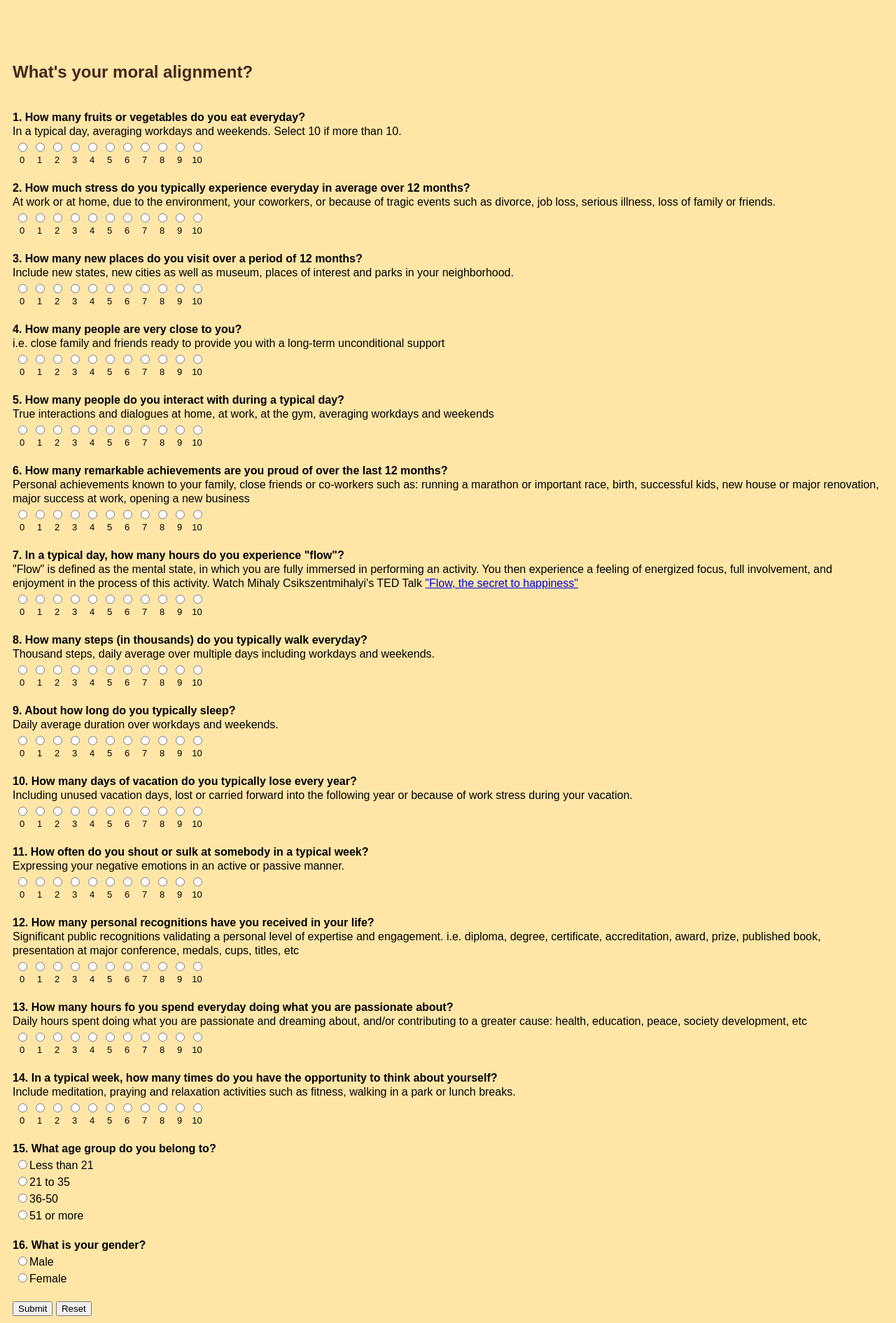
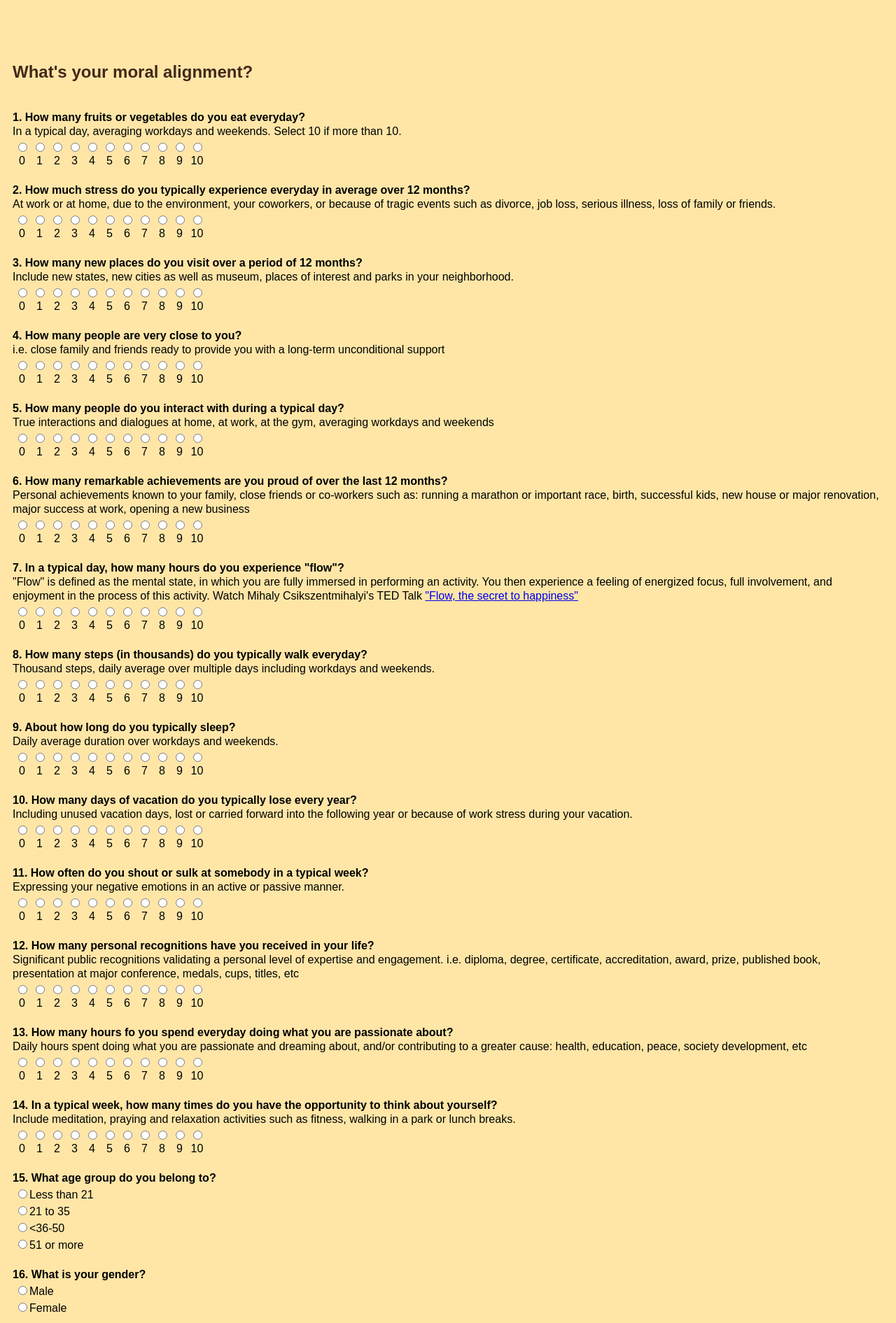
Before and after one commit to hancee/moral_alignment_quiz, a Flask app: page / in a window 1280 px wide. Shown: the top 1891 px of the page at 70% size. Run offline with Flask 2, Linux system fonts and the light colour scheme.

Commit message:
Add files via upload

```diff
--- a/templates/home.html
+++ b/templates/home.html
@@ -31,17 +31,17 @@ table.grid {
                 <td><input type='radio' name='fruits_veggies' value=5 required> </td>
             </tr>
             <tr>
-                <td><center><font size='-1.5'>0</font></center></td>
-                <td><center><font size='-1.5'>1</font></center></td>
-                <td><center><font size='-1.5'>2</font></center></td>
-                <td><center><font size='-1.5'>3</font></center></td>
-                <td><center><font size='-1.5'>4</font></center></td>
-                <td><center><font size='-1.5'>5</font></center></td>
-                <td><center><font size='-1.5'>6</font></center></td>
-                <td><center><font size='-1.5'>7</font></center></td>
-                <td><center><font size='-1.5'>8</font></center></td>
-                <td><center><font size='-1.5'>9</font></center></td>
-                <td><center><font size='-1.5'>10</font></center></td>
+                <td><center>0</font></center></td>
+                <td><center>1</font></center></td>
+                <td><center>2</font></center></td>
+                <td><center>3</font></center></td>
+                <td><center>4</font></center></td>
+                <td><center>5</font></center></td>
+                <td><center>6</font></center></td>
+                <td><center>7</font></center></td>
+                <td><center>8</font></center></td>
+                <td><center>9</font></center></td>
+                <td><center>10</font></center></td>
             </tr>
         </table>
         <br>
@@ -62,17 +62,17 @@ table.grid {
                 <td><input type='radio' name='daily_stress' value=10 required> </td>
             </tr>
             <tr>
-                <td><center><font size='-1.5'>0</font></center></td>
-                <td><center><font size='-1.5'>1</font></center></td>
-                <td><center><font size='-1.5'>2</font></center></td>
-                <td><center><font size='-1.5'>3</font></center></td>
-                <td><center><font size='-1.5'>4</font></center></td>
-                <td><center><font size='-1.5'>5</font></center></td>
-                <td><center><font size='-1.5'>6</font></center></td>
-                <td><center><font size='-1.5'>7</font></center></td>
-                <td><center><font size='-1.5'>8</font></center></td>
-                <td><center><font size='-1.5'>9</font></center></td>
-                <td><center><font size='-1.5'>10</font></center></td>
+                <td><center>0</font></center></td>
+                <td><center>1</font></center></td>
+                <td><center>2</font></center></td>
+                <td><center>3</font></center></td>
+                <td><center>4</font></center></td>
+                <td><center>5</font></center></td>
+                <td><center>6</font></center></td>
+                <td><center>7</font></center></td>
+                <td><center>8</font></center></td>
+                <td><center>9</font></center></td>
+                <td><center>10</font></center></td>
             </tr>
         </table>
         <br>
@@ -93,17 +93,17 @@ table.grid {
                 <td><input type='radio' name='places_visited' value=10 required> </td>
             </tr>
             <tr>
-                <td><center><font size='-1.5'>0</font></center></td>
-                <td><center><font size='-1.5'>1</font></center></td>
-                <td><center><font size='-1.5'>2</font></center></td>
-                <td><center><font size='-1.5'>3</font></center></td>
-                <td><center><font size='-1.5'>4</font></center></td>
-                <td><center><font size='-1.5'>5</font></center></td>
-                <td><center><font size='-1.5'>6</font></center></td>
-                <td><center><font size='-1.5'>7</font></center></td>
-                <td><center><font size='-1.5'>8</font></center></td>
-                <td><center><font size='-1.5'>9</font></center></td>
-                <td><center><font size='-1.5'>10</font></center></td>
+                <td><center>0</font></center></td>
+                <td><center>1</font></center></td>
+                <td><center>2</font></center></td>
+                <td><center>3</font></center></td>
+                <td><center>4</font></center></td>
+                <td><center>5</font></center></td>
+                <td><center>6</font></center></td>
+                <td><center>7</font></center></td>
+                <td><center>8</font></center></td>
+                <td><center>9</font></center></td>
+                <td><center>10</font></center></td>
             </tr>
         </table>
         <br>
@@ -124,17 +124,17 @@ table.grid {
                 <td><input type='radio' name='core_circle' value=10 required> </td>
             </tr>
             <tr>
-                <td><center><font size='-1.5'>0</font></center></td>
-                <td><center><font size='-1.5'>1</font></center></td>
-                <td><center><font size='-1.5'>2</font></center></td>
-                <td><center><font size='-1.5'>3</font></center></td>
-                <td><center><font size='-1.5'>4</font></center></td>
-                <td><center><font size='-1.5'>5</font></center></td>
-                <td><center><font size='-1.5'>6</font></center></td>
-                <td><center><font size='-1.5'>7</font></center></td>
-                <td><center><font size='-1.5'>8</font></center></td>
-                <td><center><font size='-1.5'>9</font></center></td>
-                <td><center><font size='-1.5'>10</font></center></td>
+                <td><center>0</font></center></td>
+                <td><center>1</font></center></td>
+                <td><center>2</font></center></td>
+                <td><center>3</font></center></td>
+                <td><center>4</font></center></td>
+                <td><center>5</font></center></td>
+                <td><center>6</font></center></td>
+                <td><center>7</font></center></td>
+                <td><center>8</font></center></td>
+                <td><center>9</font></center></td>
+                <td><center>10</font></center></td>
             </tr>
         </table>
         <br>
@@ -155,17 +155,17 @@ table.grid {
                 <td><input type='radio' name='social_network' value=10 required> </td>
             </tr>
             <tr>
-                <td><center><font size='-1.5'>0</font></center></td>
-                <td><center><font size='-1.5'>1</font></center></td>
-                <td><center><font size='-1.5'>2</font></center></td>
-                <td><center><font size='-1.5'>3</font></center></td>
-                <td><center><font size='-1.5'>4</font></center></td>
-                <td><center><font size='-1.5'>5</font></center></td>
-                <td><center><font size='-1.5'>6</font></center></td>
-                <td><center><font size='-1.5'>7</font></center></td>
-                <td><center><font size='-1.5'>8</font></center></td>
-                <td><center><font size='-1.5'>9</font></center></td>
-                <td><center><font size='-1.5'>10</font></center></td>
+                <td><center>0</font></center></td>
+                <td><center>1</font></center></td>
+                <td><center>2</font></center></td>
+                <td><center>3</font></center></td>
+                <td><center>4</font></center></td>
+                <td><center>5</font></center></td>
+                <td><center>6</font></center></td>
+                <td><center>7</font></center></td>
+                <td><center>8</font></center></td>
+                <td><center>9</font></center></td>
+                <td><center>10</font></center></td>
             </tr>
         </table>
         <br>
@@ -186,17 +186,17 @@ table.grid {
                 <td><input type='radio' name='achievement' value=10 required> </td>
             </tr>
             <tr>
-                <td><center><font size='-1.5'>0</font></center></td>
-                <td><center><font size='-1.5'>1</font></center></td>
-                <td><center><font size='-1.5'>2</font></center></td>
-                <td><center><font size='-1.5'>3</font></center></td>
-                <td><center><font size='-1.5'>4</font></center></td>
-                <td><center><font size='-1.5'>5</font></center></td>
-                <td><center><font size='-1.5'>6</font></center></td>
-                <td><center><font size='-1.5'>7</font></center></td>
-                <td><center><font size='-1.5'>8</font></center></td>
-                <td><center><font size='-1.5'>9</font></center></td>
-                <td><center><font size='-1.5'>10</font></center></td>
+                <td><center>0</font></center></td>
+                <td><center>1</font></center></td>
+                <td><center>2</font></center></td>
+                <td><center>3</font></center></td>
+                <td><center>4</font></center></td>
+                <td><center>5</font></center></td>
+                <td><center>6</font></center></td>
+                <td><center>7</font></center></td>
+                <td><center>8</font></center></td>
+                <td><center>9</font></center></td>
+                <td><center>10</font></center></td>
             </tr>
         </table>
         <br>
@@ -217,17 +217,17 @@ table.grid {
                 <td><input type='radio' name='flow' value=10 required> </td>
             </tr>
             <tr>
-                <td><center><font size='-1.5'>0</font></center></td>
-                <td><center><font size='-1.5'>1</font></center></td>
-                <td><center><font size='-1.5'>2</font></center></td>
-                <td><center><font size='-1.5'>3</font></center></td>
-                <td><center><font size='-1.5'>4</font></center></td>
-                <td><center><font size='-1.5'>5</font></center></td>
-                <td><center><font size='-1.5'>6</font></center></td>
-                <td><center><font size='-1.5'>7</font></center></td>
-                <td><center><font size='-1.5'>8</font></center></td>
-                <td><center><font size='-1.5'>9</font></center></td>
-                <td><center><font size='-1.5'>10</font></center></td>
+                <td><center>0</font></center></td>
+                <td><center>1</font></center></td>
+                <td><center>2</font></center></td>
+                <td><center>3</font></center></td>
+                <td><center>4</font></center></td>
+                <td><center>5</font></center></td>
+                <td><center>6</font></center></td>
+                <td><center>7</font></center></td>
+                <td><center>8</font></center></td>
+                <td><center>9</font></center></td>
+                <td><center>10</font></center></td>
             </tr>
         </table>
         <br>
@@ -248,17 +248,17 @@ table.grid {
                 <td><input type='radio' name='daily_steps' value=10 required> </td>
             </tr>
             <tr>
-                <td><center><font size='-1.5'>0</font></center></td>
-                <td><center><font size='-1.5'>1</font></center></td>
-                <td><center><font size='-1.5'>2</font></center></td>
-                <td><center><font size='-1.5'>3</font></center></td>
-                <td><center><font size='-1.5'>4</font></center></td>
-                <td><center><font size='-1.5'>5</font></center></td>
-                <td><center><font size='-1.5'>6</font></center></td>
-                <td><center><font size='-1.5'>7</font></center></td>
-                <td><center><font size='-1.5'>8</font></center></td>
-                <td><center><font size='-1.5'>9</font></center></td>
-                <td><center><font size='-1.5'>10</font></center></td>
+                <td><center>0</font></center></td>
+                <td><center>1</font></center></td>
+                <td><center>2</font></center></td>
+                <td><center>3</font></center></td>
+                <td><center>4</font></center></td>
+                <td><center>5</font></center></td>
+                <td><center>6</font></center></td>
+                <td><center>7</font></center></td>
+                <td><center>8</font></center></td>
+                <td><center>9</font></center></td>
+                <td><center>10</font></center></td>
             </tr>
         </table>
         <br>
@@ -279,17 +279,17 @@ table.grid {
                 <td><input type='radio' name='sleep_hours' value=10 required> </td>
             </tr>
             <tr>
-                <td><center><font size='-1.5'>0</font></center></td>
-                <td><center><font size='-1.5'>1</font></center></td>
-                <td><center><font size='-1.5'>2</font></center></td>
-                <td><center><font size='-1.5'>3</font></center></td>
-                <td><center><font size='-1.5'>4</font></center></td>
-                <td><center><font size='-1.5'>5</font></center></td>
-                <td><center><font size='-1.5'>6</font></center></td>
-                <td><center><font size='-1.5'>7</font></center></td>
-                <td><center><font size='-1.5'>8</font></center></td>
-                <td><center><font size='-1.5'>9</font></center></td>
-                <td><center><font size='-1.5'>10</font></center></td>
+                <td><center>0</font></center></td>
+                <td><center>1</font></center></td>
+                <td><center>2</font></center></td>
+                <td><center>3</font></center></td>
+                <td><center>4</font></center></td>
+                <td><center>5</font></center></td>
+                <td><center>6</font></center></td>
+                <td><center>7</font></center></td>
+                <td><center>8</font></center></td>
+                <td><center>9</font></center></td>
+                <td><center>10</font></center></td>
             </tr>
         </table>
         <br>
@@ -310,17 +310,17 @@ table.grid {
                 <td><input type='radio' name='lost_vacation' value=10 required> </td>
             </tr>
             <tr>
-                <td><center><font size='-1.5'>0</font></center></td>
-                <td><center><font size='-1.5'>1</font></center></td>
-                <td><center><font size='-1.5'>2</font></center></td>
-                <td><center><font size='-1.5'>3</font></center></td>
-                <td><center><font size='-1.5'>4</font></center></td>
-                <td><center><font size='-1.5'>5</font></center></td>
-                <td><center><font size='-1.5'>6</font></center></td>
-                <td><center><font size='-1.5'>7</font></center></td>
-                <td><center><font size='-1.5'>8</font></center></td>
-                <td><center><font size='-1.5'>9</font></center></td>
-                <td><center><font size='-1.5'>10</font></center></td>
+                <td><center>0</font></center></td>
+                <td><center>1</font></center></td>
+                <td><center>2</font></center></td>
+                <td><center>3</font></center></td>
+                <td><center>4</font></center></td>
+                <td><center>5</font></center></td>
+                <td><center>6</font></center></td>
+                <td><center>7</font></center></td>
+                <td><center>8</font></center></td>
+                <td><center>9</font></center></td>
+                <td><center>10</font></center></td>
             </tr>
         </table>
         <br>
@@ -341,17 +341,17 @@ table.grid {
                 <td><input type='radio' name='daily_shouting' value=10 required> </td>
             </tr>
             <tr>
-                <td><center><font size='-1.5'>0</font></center></td>
-                <td><center><font size='-1.5'>1</font></center></td>
-                <td><center><font size='-1.5'>2</font></center></td>
-                <td><center><font size='-1.5'>3</font></center></td>
-                <td><center><font size='-1.5'>4</font></center></td>
-                <td><center><font size='-1.5'>5</font></center></td>
-                <td><center><font size='-1.5'>6</font></center></td>
-                <td><center><font size='-1.5'>7</font></center></td>
-                <td><center><font size='-1.5'>8</font></center></td>
-                <td><center><font size='-1.5'>9</font></center></td>
-                <td><center><font size='-1.5'>10</font></center></td>
+                <td><center>0</font></center></td>
+                <td><center>1</font></center></td>
+                <td><center>2</font></center></td>
+                <td><center>3</font></center></td>
+                <td><center>4</font></center></td>
+                <td><center>5</font></center></td>
+                <td><center>6</font></center></td>
+                <td><center>7</font></center></td>
+                <td><center>8</font></center></td>
+                <td><center>9</font></center></td>
+                <td><center>10</font></center></td>
             </tr>
         </table>
         <br>
@@ -372,17 +372,17 @@ table.grid {
                 <td><input type='radio' name='personal_awards' value=10 required> </td>
             </tr>
             <tr>
-                <td><center><font size='-1.5'>0</font></center></td>
-                <td><center><font size='-1.5'>1</font></center></td>
-                <td><center><font size='-1.5'>2</font></center></td>
-                <td><center><font size='-1.5'>3</font></center></td>
-                <td><center><font size='-1.5'>4</font></center></td>
-                <td><center><font size='-1.5'>5</font></center></td>
-                <td><center><font size='-1.5'>6</font></center></td>
-                <td><center><font size='-1.5'>7</font></center></td>
-                <td><center><font size='-1.5'>8</font></center></td>
-                <td><center><font size='-1.5'>9</font></center></td>
-                <td><center><font size='-1.5'>10</font></center></td>
+                <td><center>0</font></center></td>
+                <td><center>1</font></center></td>
+                <td><center>2</font></center></td>
+                <td><center>3</font></center></td>
+                <td><center>4</font></center></td>
+                <td><center>5</font></center></td>
+                <td><center>6</font></center></td>
+                <td><center>7</font></center></td>
+                <td><center>8</font></center></td>
+                <td><center>9</font></center></td>
+                <td><center>10</font></center></td>
             </tr>
         </table>
         <br>
@@ -403,17 +403,17 @@ table.grid {
                 <td><input type='radio' name='time_for_passion' value=10 required> </td>
             </tr>
             <tr>
-                <td><center><font size='-1.5'>0</font></center></td>
-                <td><center><font size='-1.5'>1</font></center></td>
-                <td><center><font size='-1.5'>2</font></center></td>
-                <td><center><font size='-1.5'>3</font></center></td>
-                <td><center><font size='-1.5'>4</font></center></td>
-                <td><center><font size='-1.5'>5</font></center></td>
-                <td><center><font size='-1.5'>6</font></center></td>
-                <td><center><font size='-1.5'>7</font></center></td>
-                <td><center><font size='-1.5'>8</font></center></td>
-                <td><center><font size='-1.5'>9</font></center></td>
-                <td><center><font size='-1.5'>10</font></center></td>
+                <td><center>0</font></center></td>
+                <td><center>1</font></center></td>
+                <td><center>2</font></center></td>
+                <td><center>3</font></center></td>
+                <td><center>4</font></center></td>
+                <td><center>5</font></center></td>
+                <td><center>6</font></center></td>
+                <td><center>7</font></center></td>
+                <td><center>8</font></center></td>
+                <td><center>9</font></center></td>
+                <td><center>10</font></center></td>
             </tr>
         </table>
         <br>
@@ -434,32 +434,32 @@ table.grid {
                 <td><input type='radio' name='daily_meditation' value=10 required> </td>
             </tr>
             <tr>
-                <td><center><font size='-1.5'>0</font></center></td>
-                <td><center><font size='-1.5'>1</font></center></td>
-                <td><center><font size='-1.5'>2</font></center></td>
-                <td><center><font size='-1.5'>3</font></center></td>
-                <td><center><font size='-1.5'>4</font></center></td>
-                <td><center><font size='-1.5'>5</font></center></td>
-                <td><center><font size='-1.5'>6</font></center></td>
-                <td><center><font size='-1.5'>7</font></center></td>
-                <td><center><font size='-1.5'>8</font></center></td>
-                <td><center><font size='-1.5'>9</font></center></td>
-                <td><center><font size='-1.5'>10</font></center></td>
+                <td><center>0</font></center></td>
+                <td><center>1</font></center></td>
+                <td><center>2</font></center></td>
+                <td><center>3</font></center></td>
+                <td><center>4</font></center></td>
+                <td><center>5</font></center></td>
+                <td><center>6</font></center></td>
+                <td><center>7</font></center></td>
+                <td><center>8</font></center></td>
+                <td><center>9</font></center></td>
+                <td><center>10</font></center></td>
             </tr>
         </table>
         <br>
         <b>15. What age group do you belong to?</b><br>
         <table text-align: center; border: 1px black;>
-            <tr><td><input type='radio' id='age_0' name='age' value=0><font size='-0.25'>Less than 21</font></td></tr>
-            <tr><td><input type='radio' id='age_1' name='age' value=3.333333><font size='-0.25'>21 to 35</font></td></tr>
-            <tr><td><input type='radio' id='age_2' name='age' value=6.666666><font size='-0.25'>36-50</font></td></tr>
-            <tr><td><input type='radio' id='age_3' name='age' value=10><font size='-0.25'>51 or more</font></td></tr>
+            <tr><td><input type='radio' id='age_0' name='age' value=0>Less than 21</font></td></tr>
+            <tr><td><input type='radio' id='age_1' name='age' value=3.333333>21 to 35</font></td></tr>
+            <tr><td><input type='radio' id='age_2' name='age' value=6.666666><36-50</font></td></tr>
+            <tr><td><input type='radio' id='age_3' name='age' value=10>51 or more</font></td></tr>
         </table>
         <br>
         <b>16. What is your gender?</b><br>
         <table text-align: center; border: 1px black;>
-            <tr><td><input type='radio' id='gender_0' name='gender' value=0><font size='-0.25'>Male</font></td></tr>
-            <tr><td><input type='radio' id='gender_1' name='gender' value=10><font size='-0.25'>Female</font></td></tr>
+            <tr><td><input type='radio' id='gender_0' name='gender' value=0>Male</font></td></tr>
+            <tr><td><input type='radio' id='gender_1' name='gender' value=10>Female</font></td></tr>
         </table>
         <br>
       <button type="submit">Submit</button> <button type="reset">Reset</button>
@@ -481,11 +481,11 @@ table.grid {
         </a></td>
     </tr><br><br>
     <tr><td>
-    <font size='-1.5'>Icons made by <a href="https://www.flaticon.com/authors/pixel-perfect" title="Pixel perfect">Pixel perfect</a> from <a href="https://www.flaticon.com/" title="Flaticon"> www.flaticon.com</a></font>
+    <font size='-1.25'>Icons made by <a href="https://www.flaticon.com/authors/pixel-perfect" title="Pixel perfect">Pixel perfect</a> from <a href="https://www.flaticon.com/" title="Flaticon"> www.flaticon.com</a></font>
     </td></tr>
 
     <h2 style="color: 432818;"> Data Source </h2>
-    <font size='-1.5'>Training data downloaded from <a href="https://www.kaggle.com/ydalat/lifestyle-and-wellbeing-data" title="Kaggle">Kaggle</a>.</font>
+    <font size='-1.25'>Training data downloaded from <a href="https://www.kaggle.com/ydalat/lifestyle-and-wellbeing-data" title="Kaggle">Kaggle</a>.</font>
 
     </body>
 </html>
```
